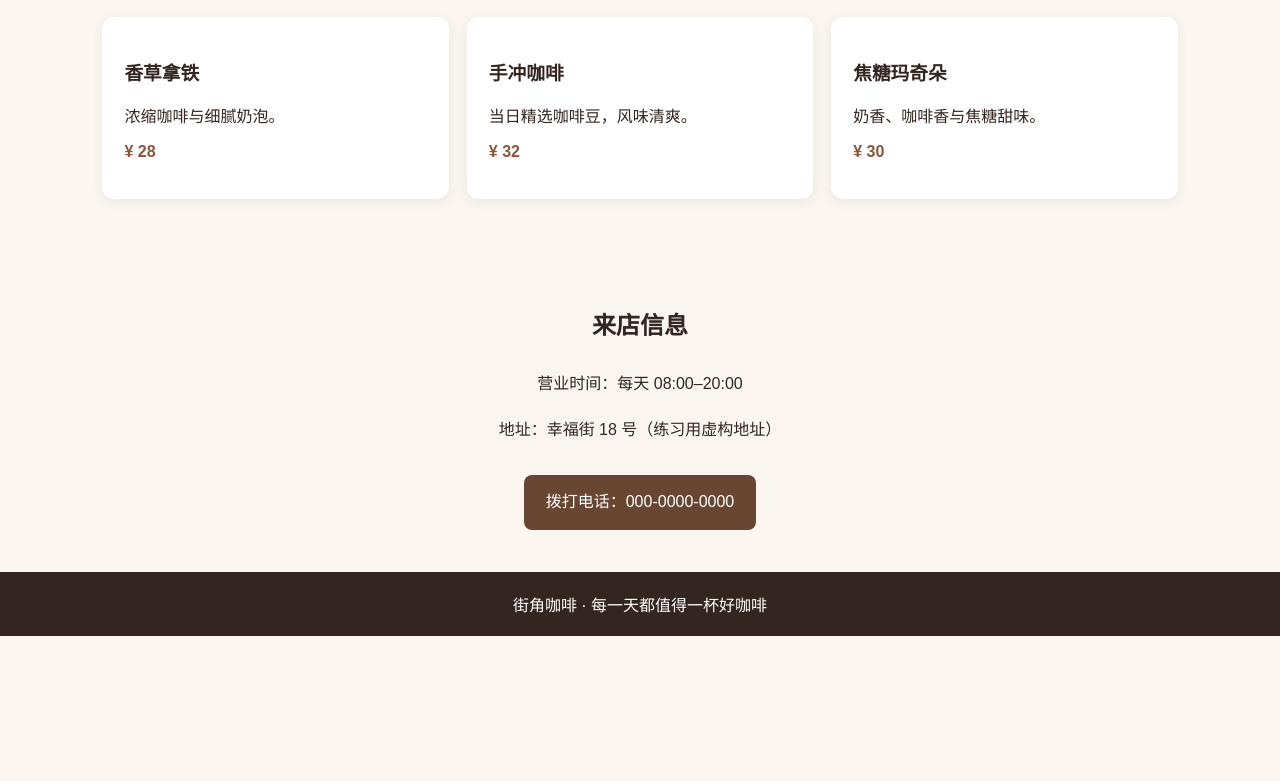
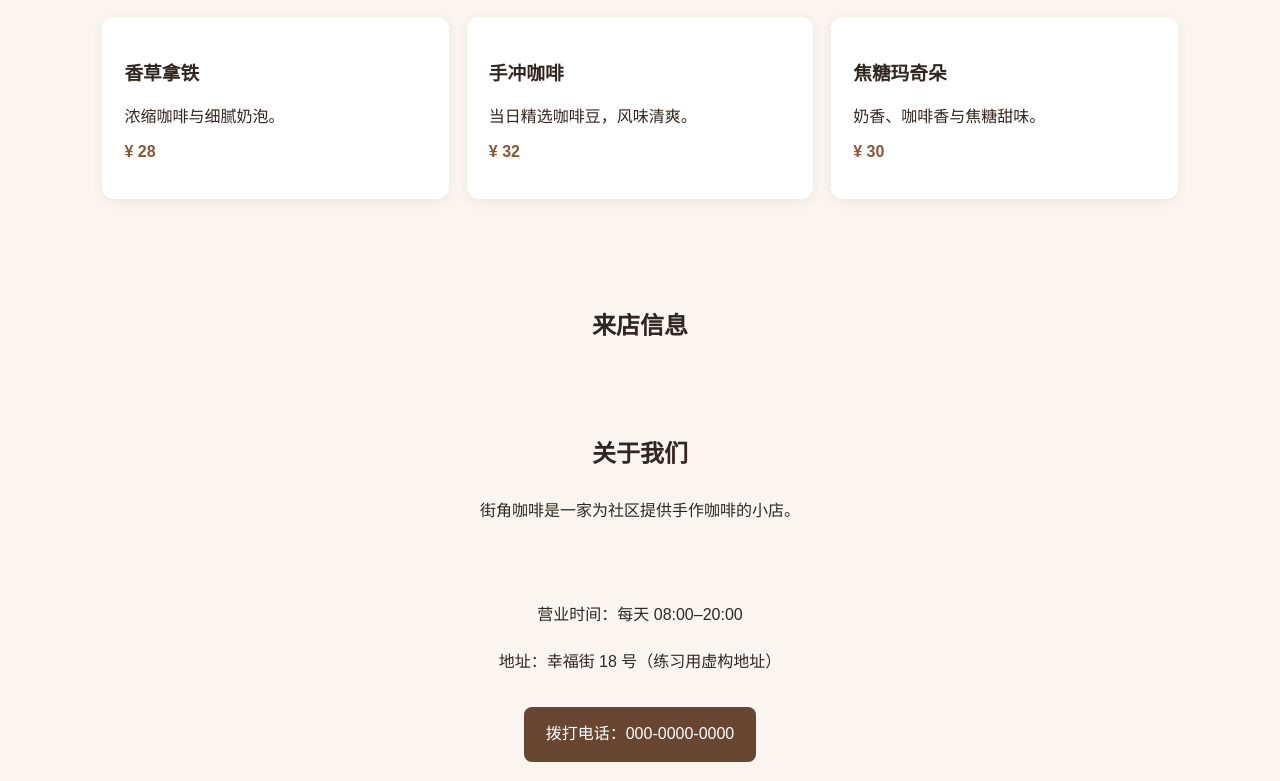
Before and after one commit to zzj3055045611-lab/corner-cafe-site, a plain HTML site: page index.html in a window 1280 px wide. Shown: the part 517-1298 px from the top of the page. Before the commit the page ends 1153 px from the top, so only its background shows below. Drawn offline with Linux system fonts and the light colour scheme.

Commit message:
Update index.html

```diff
--- a/index.html
+++ b/index.html
@@ -61,7 +61,7 @@
       <p>手作咖啡 · 每日烘焙 · 社区好时光</p>
       <a class="button" href="#menu">看看今日菜单</a>
       <a class="button" href="#about">关于我们</a>
-      <a class="button" href="#contact">联系我们</a>
+      <a class="button" href="#visit">联系我们</a>
     </div>
 
     <section id="menu">
@@ -75,6 +75,10 @@
 
     <section id="visit" class="info">
       <h2>来店信息</h2>
+  <section id="about" class="info">
+  <h2>关于我们</h2>
+  <p>街角咖啡是一家为社区提供手作咖啡的小店。</p>
+  </section>
       <p>营业时间：每天 08:00–20:00</p>
       <p>地址：幸福街 18 号（练习用虚构地址）</p>
       <a class="button" href="tel:0000000000">拨打电话：000-0000-0000</a>
```
